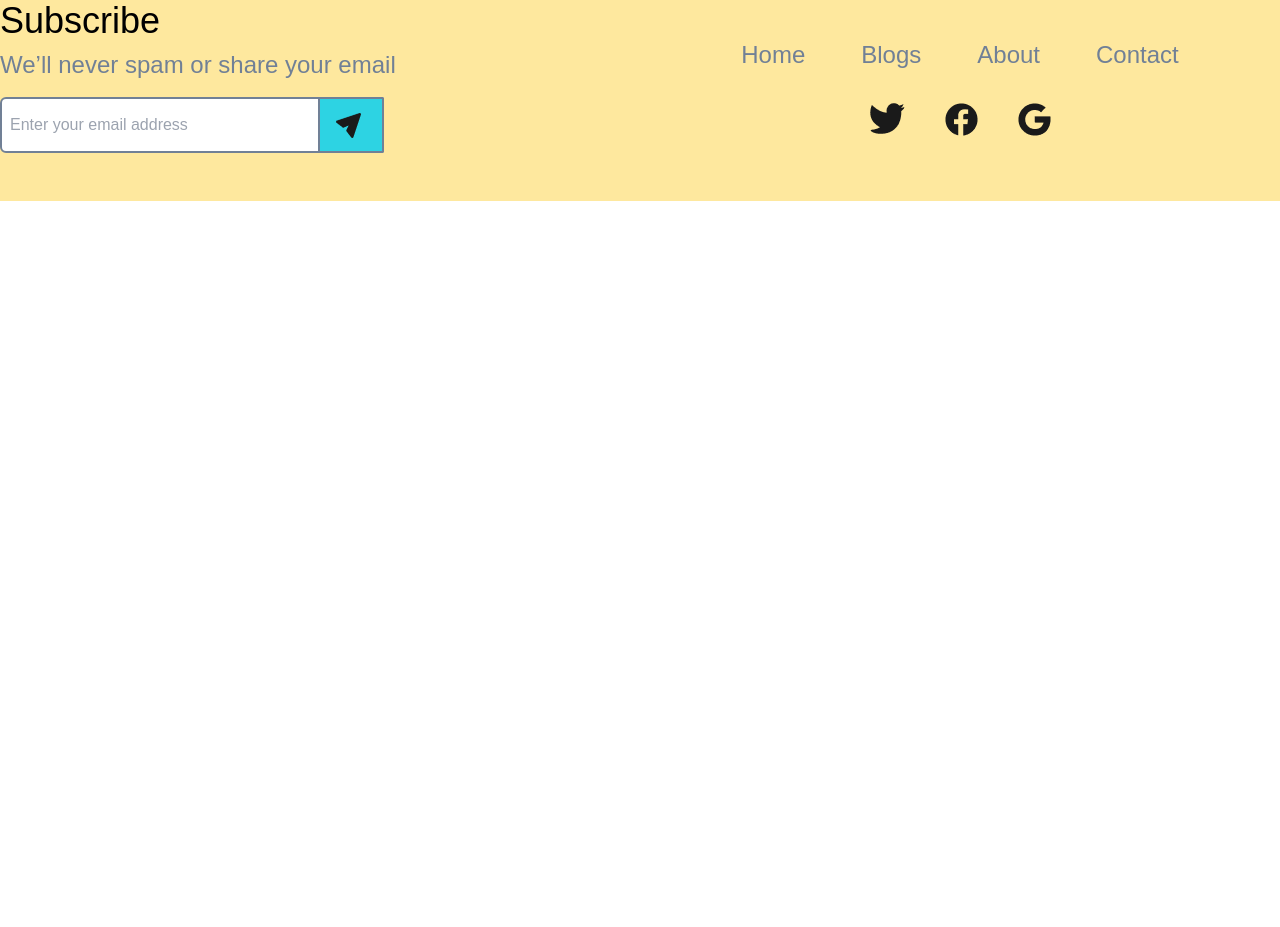
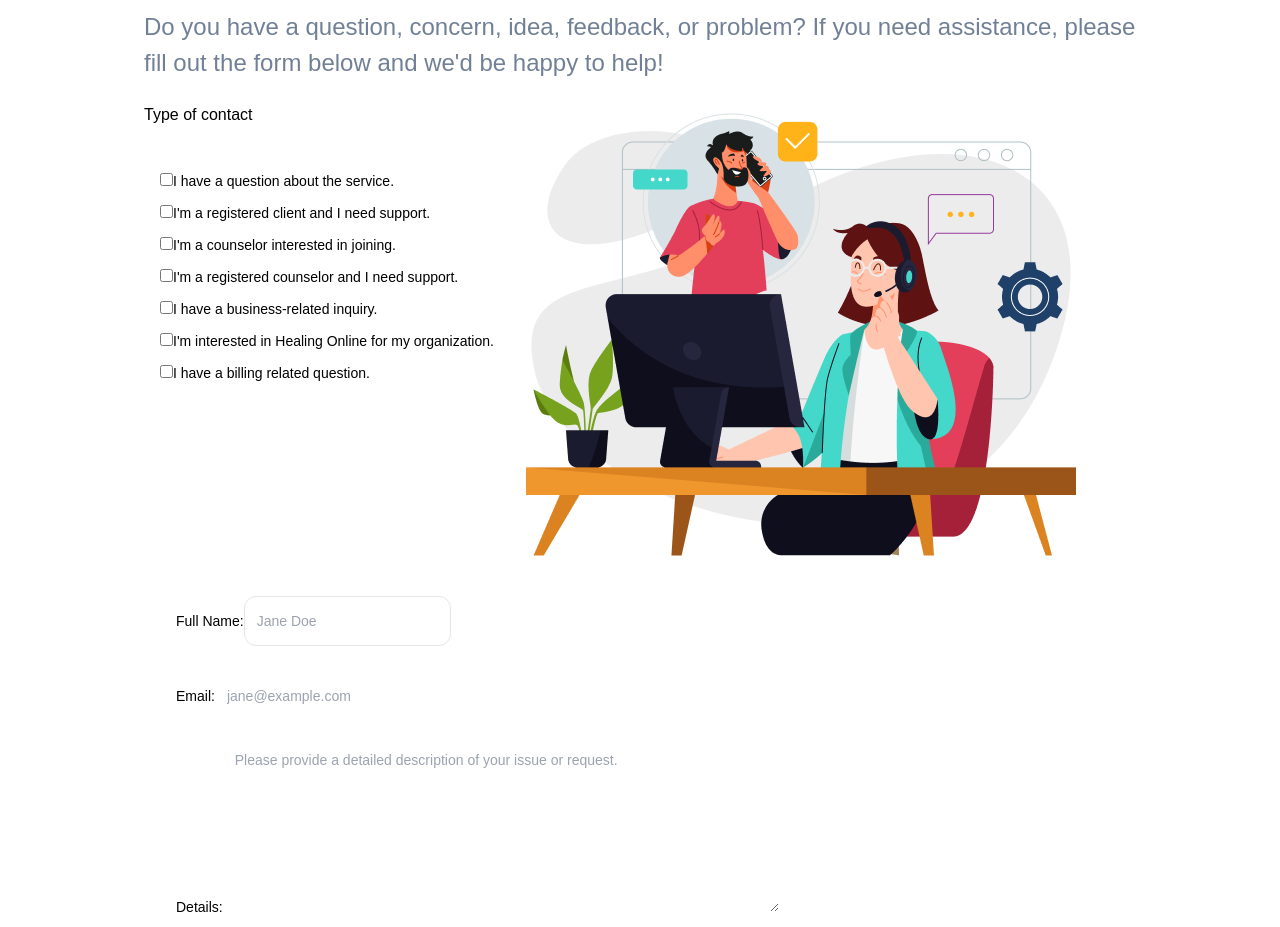
Before and after one commit to ninaderochka/sugar-and-thunder, a React (Create React App) app: page /Contact in a window 1280 px wide. Shown: the part 185-1112 px from the top of the page. Before the commit the page ends 800 px from the top, so only its background shows below. Built offline with nearby package versions, Linux system fonts and the light colour scheme.

Commit message:
progress...

```diff
--- a/src/App.jsx
+++ b/src/App.jsx
@@ -11,7 +11,6 @@ import Signup from './containers/Signup';
 function App() {
   return (
     <div className="App">
-      <Contact />
       <Navbar />
       <Routes>
         <Route path="/" element={<Home />} />
--- a/src/components/Contact.js
+++ /dev/null
@@ -1,49 +0,0 @@
-import React from 'react';
-import contact from '../images/contact-us.png';
-
-const Contact = () => {
-  return (
-    <div className="container mx-auto px-4 py-8 font-poppins w-4/5">
-      <h1 className="text-5xl font-normal leading-10 mb-4">SEND US YOUR REQUEST!</h1>
-      <p className='text-2xl font-medium leading-9 text-footer-gray mb-4'>Do you have a question, concern, idea, feedback, or problem?  If you need assistance, please fill out the form below and we'd be happy to help!</p>
-      <div className='flex flex-wrap'>
-        <div>
-          <p className='text-base font-medium leading-9 mb-4'>Type of contact</p>
-          <ul className="list-none p-4 ">
-            <li className='rounded-full font-normal text-sm leading-8'><input type="checkbox"></input>I have a question about the service.</li>
-            <li className='rounded-full font-normal text-sm leading-8'><input type="checkbox"></input>I'm a registered client and I need support.</li>
-            <li className='rounded-full font-normal text-sm leading-8'><input type="checkbox"></input>I'm a counselor interested in joining.</li>
-            <li className='rounded-full font-normal text-sm leading-8'><input type="checkbox"></input>I'm a registered counselor and I need support.</li>
-            <li className='rounded-full font-normal text-sm leading-8'><input type="checkbox"></input>I have a business-related inquiry.</li>
-            <li className='rounded-full font-normal text-sm leading-8'><input type="checkbox"></input>I'm interested in Healing Online for my organization.</li>
-            <li className='rounded-full font-normal text-sm leading-8'><input type="checkbox"></input>I have a billing related question.</li>
-          </ul>
-        </div>
-        <img className='p-4' src={contact} alt="Contact us logo" />
-      </div>
-
-      <form className="px-8 pt-6 pb-8 mb-4">
-        <label className="block font-normal text-sm leading-8 w-3/5 h-16 mb-1" for="full_name">
-          Full Name:
-        </label>
-        <input className="border rounded-xl py-2 px-3" id="full_name" type="text" placeholder="Jane Doe" />
-
-        <label className="block font-normal text-sm leading-8  mb-2" for="email">
-          Email:
-        </label>
-        <input className="w-3/5 h-16 py-2 px-3" id="email" type="email" placeholder="jane@example.com" />
-
-        <label className="block font-normal text-sm leading-8 mb-2" for="details">
-          Details:
-        </label>
-        <textarea className="w-3/5 h-44 py-2 px-3 text-gray-700 " id="details" rows="6" placeholder="Please provide a detailed description of your issue or request."></textarea>
-
-        <button className="bg-blue-500 hover:bg-blue-700 text-white font-bold py-2 px-4 rounded focus:outline-none focus:shadow-outline" type="button">
-          Submit
-        </button>
-      </form>
-    </div>
-  );
-};
-
-export default Contact;
--- a/src/containers/Contact.js
+++ b/src/containers/Contact.js
@@ -1,7 +1,49 @@
 import React from 'react';
+import contact from '../images/contact-us.png';
 
 function Contact() {
-  return <div>Contact</div>;
+  return (
+    <div className="container mx-auto px-4 py-8 font-poppins w-4/5">
+      <h1 className="text-5xl font-normal leading-10 mb-4">SEND US YOUR REQUEST!</h1>
+      <p className="text-2xl font-medium leading-9 text-footer-gray mb-4">{`Do you have a question, concern, idea, feedback, or problem?  If you need assistance, please fill out the form below and we'd be happy to help!`}</p>
+      <div className="flex flex-wrap">
+        <div>
+          <p className="text-base font-medium leading-9 mb-4">Type of contact</p>
+          <ul className="list-none p-4 ">
+            <li className="rounded-full font-normal text-sm leading-8"><input type="checkbox" />I have a question about the service.</li>
+            <li className="rounded-full font-normal text-sm leading-8"><input type="checkbox" />{`I'm a registered client and I need support.`}</li>
+            <li className="rounded-full font-normal text-sm leading-8"><input type="checkbox" />{`I'm a counselor interested in joining.`}</li>
+            <li className="rounded-full font-normal text-sm leading-8"><input type="checkbox" />{`I'm a registered counselor and I need support.`}</li>
+            <li className="rounded-full font-normal text-sm leading-8"><input type="checkbox" />I have a business-related inquiry.</li>
+            <li className="rounded-full font-normal text-sm leading-8"><input type="checkbox" />{`I'm interested in Healing Online for my organization.`}</li>
+            <li className="rounded-full font-normal text-sm leading-8"><input type="checkbox" />I have a billing related question.</li>
+          </ul>
+        </div>
+        <img className="p-4" src={contact} alt="Contact us logo" />
+      </div>
+
+      <form className="px-8 pt-6 pb-8 mb-4">
+        <label className="block font-normal text-sm leading-8 w-3/5 h-16 mb-1" htmlFor="full_name">
+          Full Name:
+          <input className="border rounded-xl py-2 px-3" type="text" id="full_name" placeholder="Jane Doe" />
+        </label>
+
+        <label className="block font-normal text-sm leading-8  mb-2" htmlFor="email">
+          Email:
+          <input className="w-3/5 h-16 py-2 px-3" type="email" id="email" placeholder="jane@example.com" />
+        </label>
+
+        <label className="block font-normal text-sm leading-8 mb-2" htmlFor="details">
+          Details:
+          <textarea className="w-3/5 h-44 py-2 px-3 text-gray-700" id="email" rows="6" placeholder="Please provide a detailed description of your issue or request." />
+        </label>
+
+        <button className="bg-blue-500 hover:bg-blue-700 text-white font-bold py-2 px-4 rounded focus:outline-none focus:shadow-outline" type="button">
+          Submit
+        </button>
+      </form>
+    </div>
+  );
 }
 
 export default Contact;
```
Also changed, not shown: .eslintrc.json.
